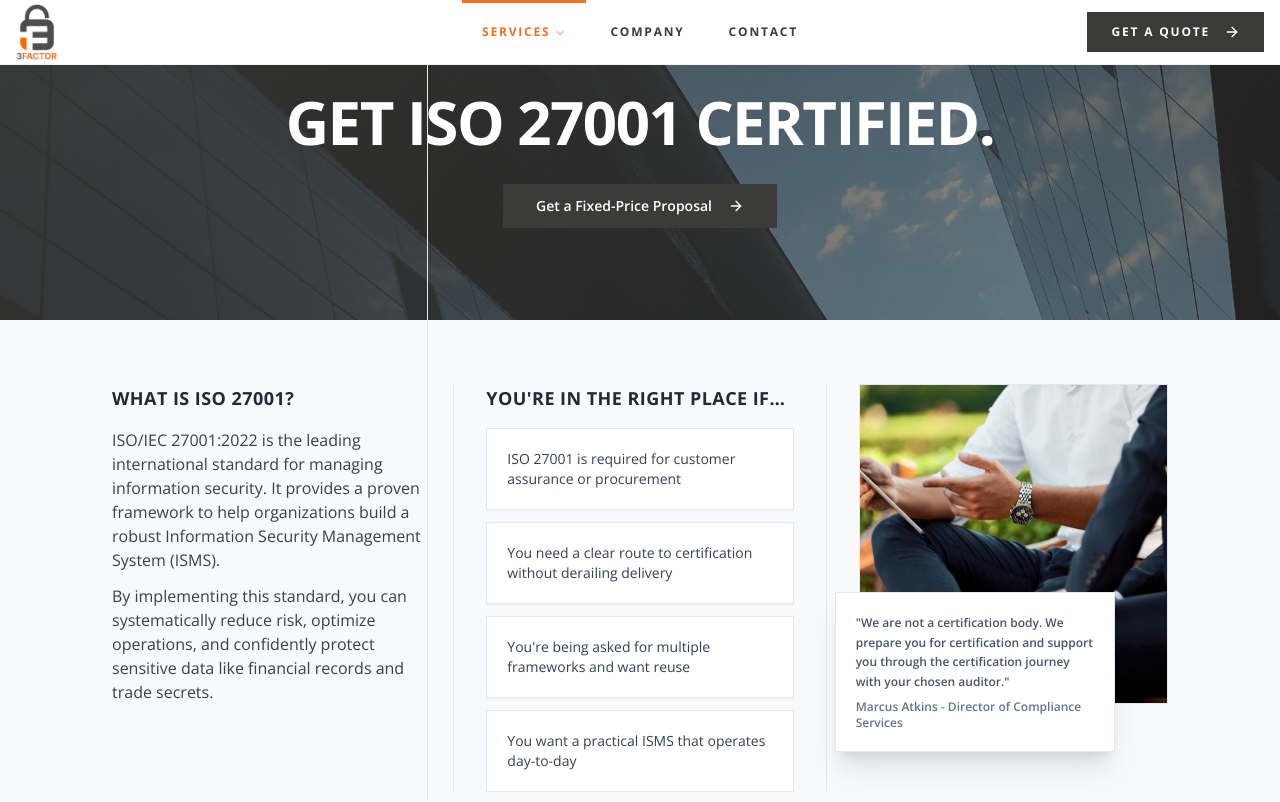
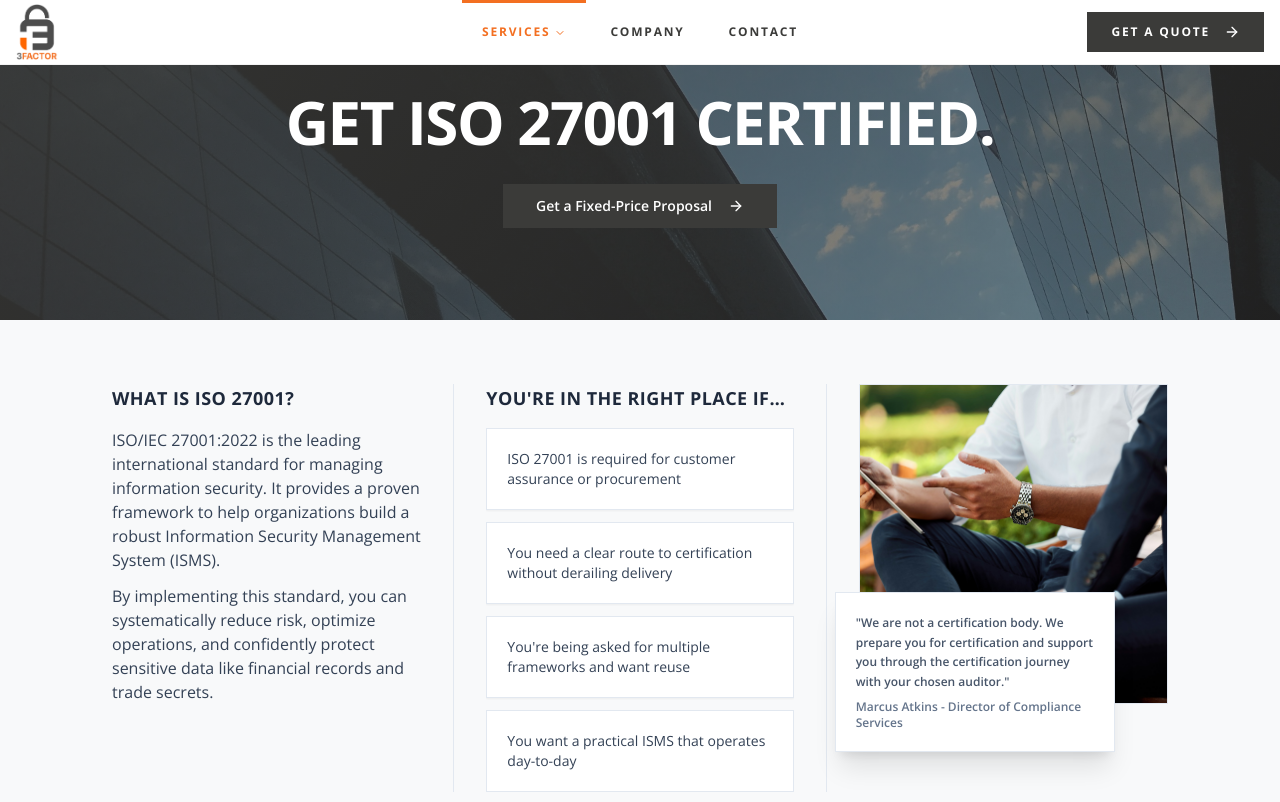
Before and after one commit to Sean3FACTOR/threefactor-glow-web, a React (Vite) app: page /services/iso-27001 in a window 1280 px wide. Shown: the top 802 px of the page. Built offline with nearby package versions, Linux system fonts and the light colour scheme.

Commit message:
Remove extra line break

```diff
--- a/src/pages/ISO27001Page.tsx
+++ b/src/pages/ISO27001Page.tsx
@@ -642,8 +642,6 @@ const ISO27001Page = () => {
               </div>
             </div>
 
-            {/* Vertical divider 1 */}
-            <div className="hidden lg:block absolute left-1/3 top-0 bottom-0 w-px bg-slate-200" />
 
             {/* Column 2: You're in the right place if... */}
             <div className="px-6 lg:px-8 border-t lg:border-t-0 lg:border-l lg:border-r border-slate-200 pt-8 lg:pt-0">
```
